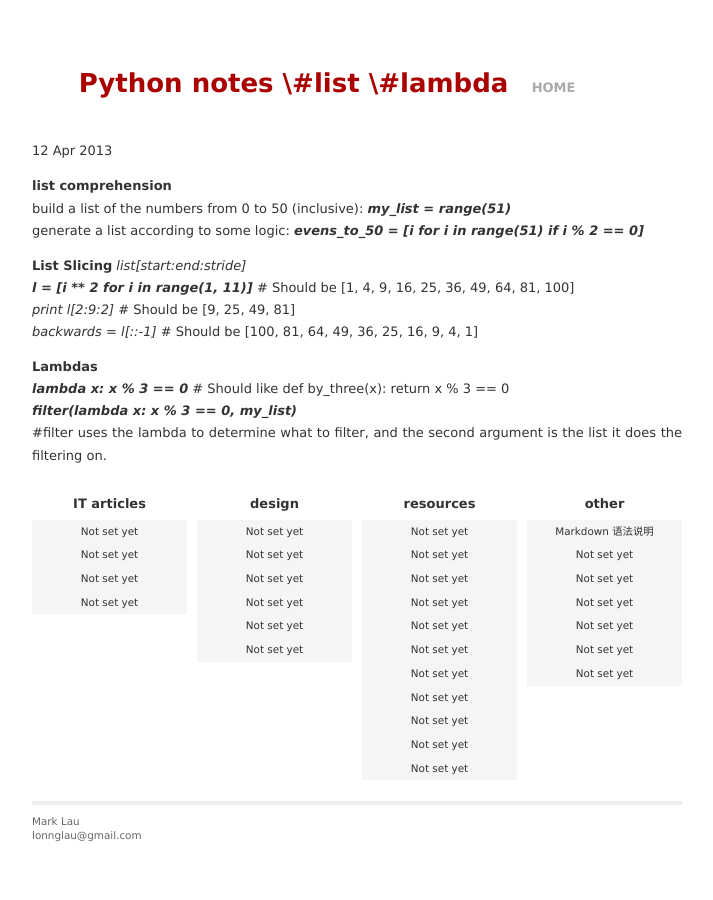
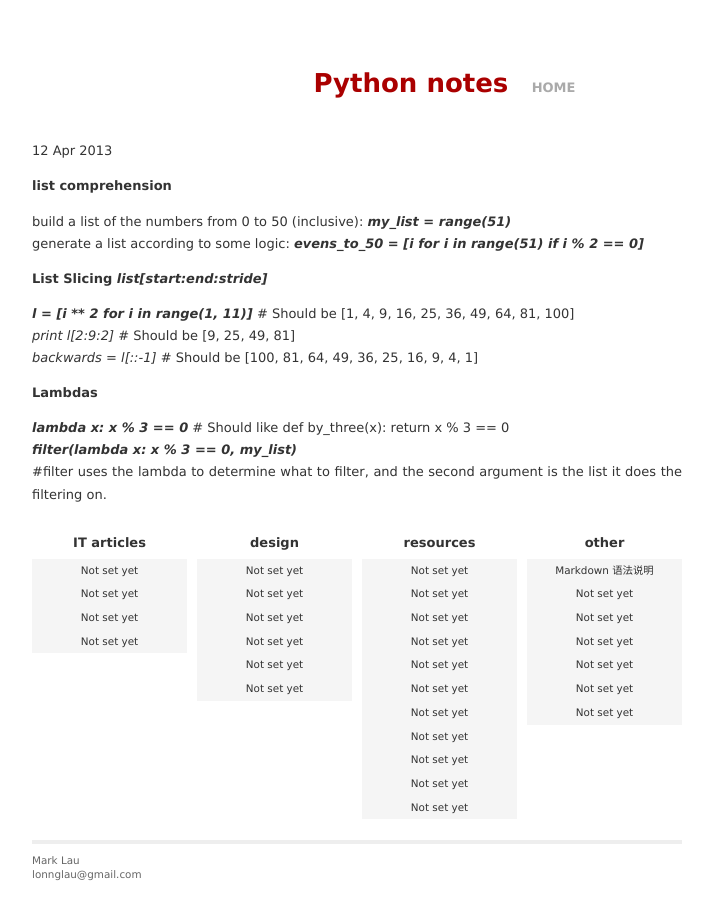
Before and after one commit to yuel/lonn.github.com, a Jekyll site: the page built from _posts/2013-04-12-py-notes1.md, in a window 1280 px wide. Shown: the whole page, without its empty margins (283-996 px from the left). Built offline with Jekyll 4.4.1, drawn with Linux system fonts in a browser that asks for light colours.

Commit message:
Update 2013-04-12-py-notes1.md

```diff
--- a/_posts/2013-04-12-py-notes1.md
+++ b/_posts/2013-04-12-py-notes1.md
@@ -1,19 +1,19 @@
 ---
 layout: default
-title: Python notes \#list \#lambda
+title: Python notes #list #lambda
 ---
 {{ page.date | date_to_string }}
 
-**list comprehension**
+######list comprehension
 build a list of the numbers from 0 to 50 (inclusive): ***my_list = range(51)***
 generate a list according to some logic: ***evens\_to\_50 = [i for i in range(51) if i % 2 == 0]***
 
-**List Slicing** *list[start:end:stride]*
+######List Slicing *list[start:end:stride]*
 ***l = [i \*\* 2 for i in range(1, 11)]***  # Should be [1, 4, 9, 16, 25, 36, 49, 64, 81, 100]
 *print l[2:9:2]*   # Should be [9, 25, 49, 81]
 *backwards = l[::-1]*  # Should be [100, 81, 64, 49, 36, 25, 16, 9, 4, 1]
 
-**Lambdas**
+######Lambdas
 ***lambda x: x % 3 == 0***  # Should like def by_three(x): return x % 3 == 0
 ***filter(lambda x: x % 3 == 0, my_list)***
 \#filter uses the lambda to determine what to filter, and the second argument is the list it does the filtering on.
```
